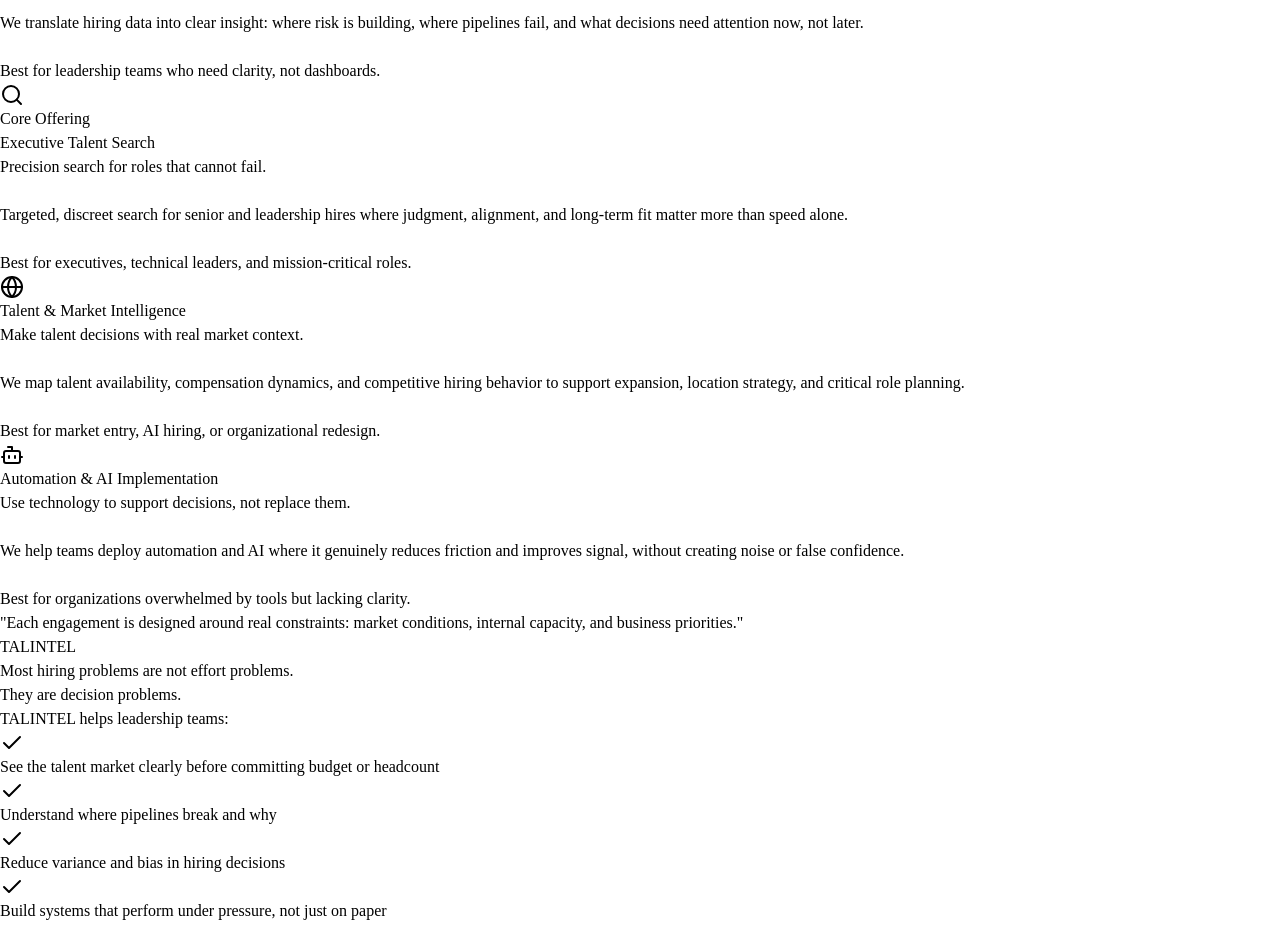
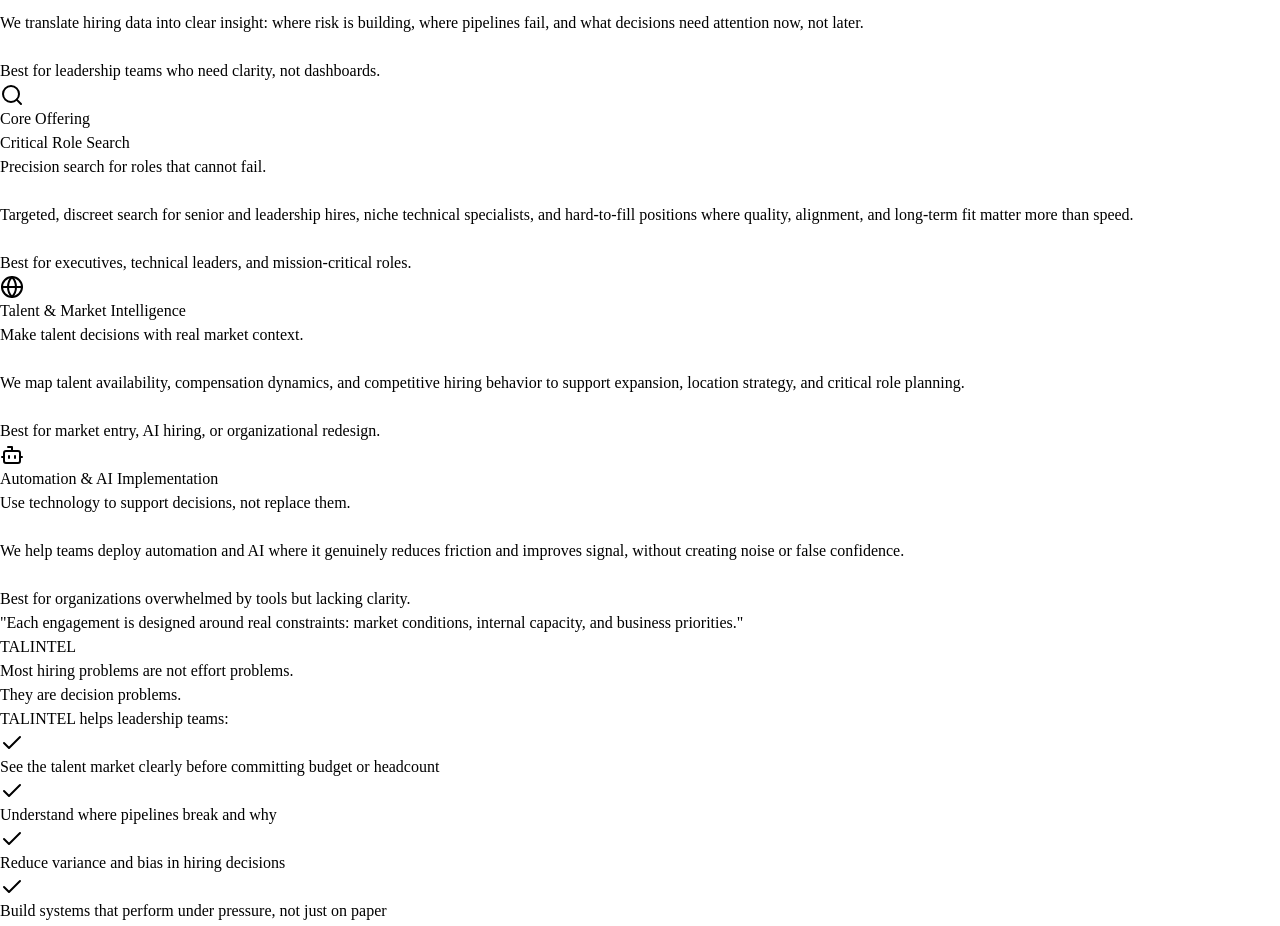
Before and after one commit to thunderthumbz/talintel-website, a React (Vite) app in the folder client/: page / in a window 1280 px wide. Shown: the part 860-1786 px from the top of the page. Built offline with nearby package versions, Linux system fonts and the light colour scheme.

Commit message:
Rename 'Executive Talent Search' to 'Critical Role Search'
Updated the title and description for the Executive Talent Search service to reflect a broader focus on critical roles and quality alignment.

```diff
--- a/client/src/components/sections/Services.tsx
+++ b/client/src/components/sections/Services.tsx
@@ -47,12 +47,12 @@ const services = [
   },
   {
     icon: Search,
-    title: "Executive Talent Search",
+    title: "Critical Role Search",
     description: (
       <>
         Precision search for roles that cannot fail.
         <br/><br/>
-        Targeted, discreet search for senior and leadership hires where judgment, alignment, and long-term fit matter more than speed alone.
+        Targeted, discreet search for senior and leadership hires, niche technical specialists, and hard-to-fill positions where quality, alignment, and long-term fit matter more than speed.
         <br/><br/>
         <span className="inline-block ml-0 mt-4 px-3 py-1 text-[13px] font-semibold uppercase rounded-full bg-gray-100 text-primary transition-colors duration-200 hover:bg-primary hover:text-white group-hover:bg-primary group-hover:text-white">Best for executives, technical leaders, and mission-critical roles.</span>
       </>
```
